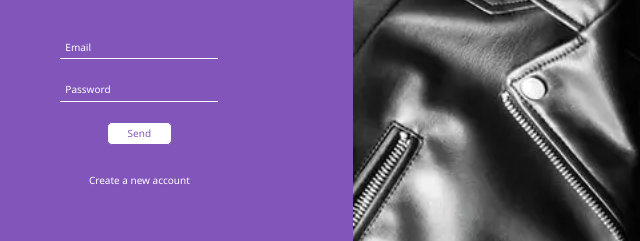
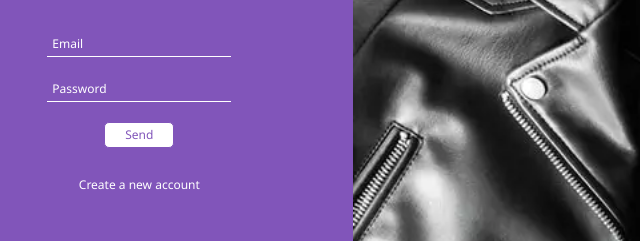
Before and after one commit to J-seb/J-seb.github.io, a website built with Parcel: page views/login.html in a window 1280 px wide. Shown: the part 422-663 px from the top of the page, 74-714 px from the left. Built offline with nearby package versions, Linux system fonts and the light colour scheme.

Commit message:
Fix font-size to 12px min

```diff
--- a/css/styles.css
+++ b/css/styles.css
@@ -404,6 +404,7 @@ input[type="file"] {
 .container-login {
   height: 100vh;
 }
+
 .container-login-form {
   background-color: var(--main-color);
   height: 100%;
@@ -440,6 +441,7 @@ input[type="file"] {
   border-bottom: 1px solid white;
   padding: 0.5rem;
   margin: 2rem auto;
+  font-size: 1.2rem;
 }
 
 .login-input::placeholder {
@@ -447,6 +449,7 @@ input[type="file"] {
 }
 
 .login-button {
+  font-size: 1.2rem;
   color: var(--main-color);
   background-color: var(--white-color);
   border: 1px solid var(--main-color);
@@ -458,6 +461,7 @@ input[type="file"] {
 }
 
 .login-link {
+  font-size: 1.2rem;
   color: white;
   text-decoration: none;
 }
--- a/views/login.html
+++ b/views/login.html
@@ -31,7 +31,7 @@
                 </h1>
                 <p class="login-text">Login</p>
             </div>
-            <form action="">
+            <form action="" class="login-font-size">
                 <input type="email" placeholder="Email" class="login-input input-email">
                 <input type="password" placeholder="Password" class="login-input input-password">
                 <button type="submit" class="login-button input-button">Send</button>
```
